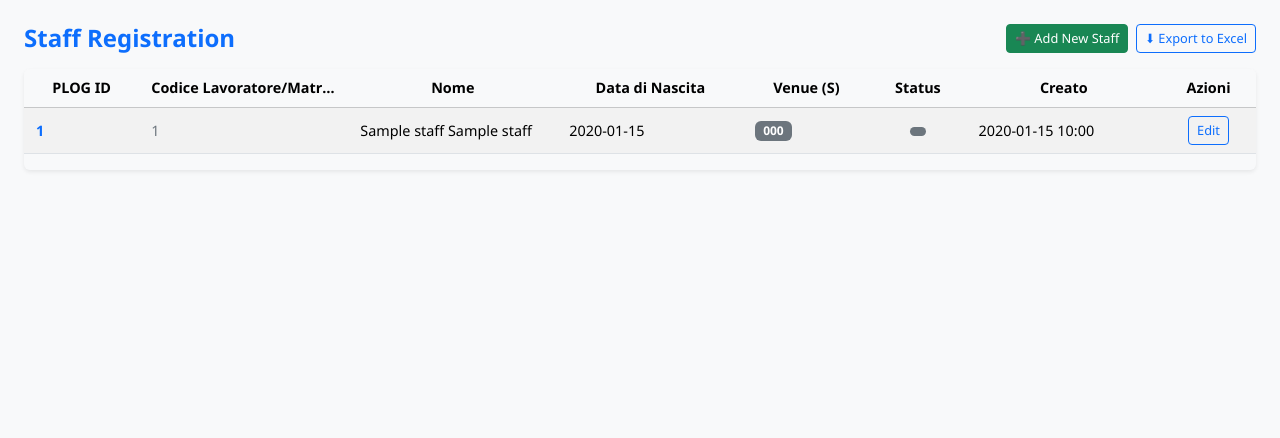
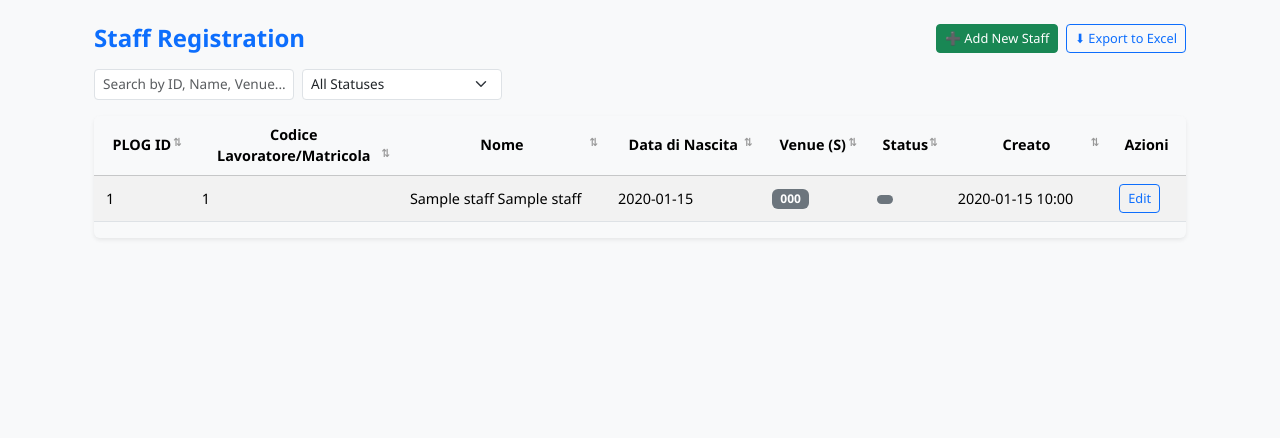
Before and after one commit to Kaleem-mohideen/SEL---Logistics---Supplier-Accreditation, a Django app: template templates/staff/landing.html in a window 1280 px wide. Shown: the part 56-494 px from the top of the page. Run offline with Django 4.2, Linux system fonts and the light colour scheme; the template is opened without the code that fills it: most values are stand-ins (such as "Sample title", 1, 10 or a date in 2020).

Commit message:
sort,search in landing page

```diff
--- a/templates/staff/landing.html
+++ b/templates/staff/landing.html
@@ -4,82 +4,123 @@
 
 {% block extra_css %}
 <style>
-  /* Compact, professional table layout */
+  /* Compact, professional table styling */
   .table {
     font-size: 0.9rem;
-    white-space: nowrap;
+    word-wrap: break-word;
+    white-space: normal;
   }
-  .table th, .table td {
+
+  th, td {
+    max-width: 180px;
+    overflow-wrap: break-word;
+  }
+
+  .table thead th {
+    cursor: pointer;
+    user-select: none;
+    position: relative;
+  }
+
+  .table thead th.sortable::after {
+    content: "⇅";
+    position: absolute;
+    right: 8px;
+    font-size: 0.7rem;
+    color: #999;
+  }
+
+  .table thead th.sorted-asc::after {
+    content: "▲";
+    color: #007bff;
+  }
+
+  .table thead th.sorted-desc::after {
+    content: "▼";
+    color: #007bff;
+  }
+
+  .table td, .table th {
     vertical-align: middle;
     padding: 0.5rem 0.75rem;
   }
+
   .badge {
     font-size: 0.75rem;
   }
+
+  .search-bar {
+    margin-bottom: 1rem;
+    display: flex;
+    flex-wrap: wrap;
+    gap: 0.5rem;
+  }
+
+  .search-bar input,
+  .search-bar select {
+    width: 200px;
+    font-size: 0.85rem;
+  }
+
   .btn-sm {
     padding: 0.25rem 0.5rem;
     font-size: 0.8rem;
-  }
-  .table td.text-nowrap {
-    white-space: nowrap;
-  }
-  /* Fit content neatly */
-  th, td {
-    text-overflow: ellipsis;
-    overflow: hidden;
-    max-width: 150px;
-  }
-  /* Reduce spacing for compact view */
-  .container {
-    max-width: 100%;
   }
 </style>
 {% endblock %}
 
 {% block content %}
 <div class="container mt-4">
+
   <div class="d-flex justify-content-between align-items-center mb-3">
     <h4 class="fw-bold text-primary mb-0">Staff Registration</h4>
     <div class="d-flex gap-2">
-      <a class="btn btn-sm btn-success" href="{% url 'staff:create' %}">
-        ➕ Add New Staff
-      </a>
-      <a href="{% url 'staff:export' %}" class="btn btn-sm btn-outline-primary">
-        ⬇ Export to Excel
-      </a>
+      <a class="btn btn-sm btn-success" href="{% url 'staff:create' %}">➕ Add New Staff</a>
+      <a href="{% url 'staff:export' %}" class="btn btn-sm btn-outline-primary">⬇ Export to Excel</a>
     </div>
+  </div>
+
+  <!-- 🔍 Search and Filter Controls -->
+  <div class="search-bar">
+    <input type="text" id="searchInput" class="form-control form-control-sm" placeholder="Search by ID, Name, Venue...">
+    <select id="statusFilter" class="form-select form-select-sm">
+      <option value="">All Statuses</option>
+      <option value="Non Completo">Non Completo</option>
+      <option value="Completato">Completato</option>
+      <option value="In Review">In Review</option>
+    </select>
   </div>
 
   {% if staff_list %}
   <div class="table-responsive shadow-sm rounded">
-    <table class="table table-hover table-striped align-middle">
+    <table class="table table-hover table-striped align-middle" id="staffTable">
       <thead class="table-light text-center align-middle">
         <tr>
-          <th scope="col">PLOG ID</th>
-          <th scope="col">Codice Lavoratore/Matricola</th>
-          <th scope="col">Nome</th>
-          <th scope="col">Data di Nascita</th>
-          <th scope="col">Venue (S)</th>
-          <th scope="col">Status</th>
-          <th scope="col">Creato</th>
-          <th scope="col">Azioni</th>
+          <th class="sortable">PLOG ID</th>
+          <th class="sortable">Codice Lavoratore/Matricola</th>
+          <th class="sortable">Nome</th>
+          <th class="sortable">Data di Nascita</th>
+          <th class="sortable">Venue (S)</th>
+          <th class="sortable">Status</th>
+          <th class="sortable">Creato</th>
+          <th>Azioni</th>
         </tr>
       </thead>
       <tbody>
         {% for s in staff_list %}
         <tr>
-          <td class="fw-semibold text-primary">{{ s.plog_unique_id }}</td>
-          <td class="text-secondary">{{ s.worker_unique_id|default:"—" }}</td>
-          <td class="text-nowrap">{{ s.document_family_name }} {{ s.document_given_name }}</td>
-          <td class="text-nowrap">{{ s.date_of_birth|date:"Y-m-d" }}</td>
-          <td class="text-nowrap">
+          <td>{{ s.plog_unique_id }}</td>
+          <td>{{ s.worker_unique_id|default:"—" }}</td>
+          <td>{{ s.document_family_name }} {{ s.document_given_name }}</td>
+          <td>{{ s.date_of_birth|date:"Y-m-d" }}</td>
+          <td>
             {% for v in s.venue.all %}
               <span class="badge bg-secondary">{{ v.code }}</span>
             {% empty %}
               <span class="text-muted">—</span>
             {% endfor %}
           </td>
-          <td class="text-center">
+          <td>
             {% if s.status %}
               <span class="badge
                 {% if s.status.status_id == '0' %} bg-warning text-dark
@@ -90,12 +131,10 @@
               </span>
             {% endif %}
           </td>
-          <td class="text-nowrap">{{ s.created_at|date:"Y-m-d H:i" }}</td>
-          <td class="text-center">
+          <td>{{ s.created_at|date:"Y-m-d H:i" }}</td>
+          <td>
             {% if s.status and s.status.status_id != '1' %}
-              <a class="btn btn-sm btn-outline-primary" href="{% url 'staff:edit' s.pk %}">
-                Edit
-              </a>
+              <a class="btn btn-sm btn-outline-primary" href="{% url 'staff:edit' s.pk %}">Edit</a>
             {% else %}
               <button class="btn btn-sm btn-outline-secondary" disabled>Locked</button>
             {% endif %}
@@ -117,20 +156,76 @@
   <nav class="mt-3">
     <ul class="pagination pagination-sm justify-content-center mb-0">
       {% if page_obj.has_previous %}
-        <li class="page-item">
-          <a class="page-link" href="?page={{ page_obj.previous_page_number }}">Previous</a>
-        </li>
+        <li class="page-item"><a class="page-link" href="?page={{ page_obj.previous_page_number }}">Previous</a></li>
       {% endif %}
-      <li class="page-item active">
-        <span class="page-link">{{ page_obj.number }}</span>
-      </li>
+      <li class="page-item active"><span class="page-link">{{ page_obj.number }}</span></li>
       {% if page_obj.has_next %}
-        <li class="page-item">
-          <a class="page-link" href="?page={{ page_obj.next_page_number }}">Next</a>
-        </li>
+        <li class="page-item"><a class="page-link" href="?page={{ page_obj.next_page_number }}">Next</a></li>
       {% endif %}
     </ul>
   </nav>
   {% endif %}
 </div>
 {% endblock %}
+
+{% block extra_js %}
+<script>
+  // 🔹 SORTING
+  document.addEventListener("DOMContentLoaded", function() {
+    const table = document.getElementById("staffTable");
+    const headers = table.querySelectorAll("th.sortable");
+    let currentSort = { index: null, direction: null };
+
+    headers.forEach((header, index) => {
+      header.addEventListener("click", () => {
+        const tbody = table.querySelector("tbody");
+        const rows = Array.from(tbody.querySelectorAll("tr"));
+        const asc = currentSort.index !== index || currentSort.direction !== "asc";
+
+        rows.sort((a, b) => {
+          const aText = a.children[index].innerText.toLowerCase();
+          const bText = b.children[index].innerText.toLowerCase();
+          return asc ? aText.localeCompare(bText) : bText.localeCompare(aText);
+        });
+
+        headers.forEach(h => h.classList.remove("sorted-asc", "sorted-desc"));
+        header.classList.add(asc ? "sorted-asc" : "sorted-desc");
+
+        tbody.innerHTML = "";
+        rows.forEach(row => tbody.appendChild(row));
+
+        currentSort = { index, direction: asc ? "asc" : "desc" };
+      });
+    });
+  });
+
+  // 🔹 SEARCH + FILTER
+  document.addEventListener("DOMContentLoaded", function() {
+    const searchInput = document.getElementById("searchInput");
+    const statusFilter = document.getElementById("statusFilter");
+    const table = document.getElementById("staffTable");
+    const rows = table.querySelectorAll("tbody tr");
+
+    function filterTable() {
+      const searchTerm = searchInput.value.toLowerCase();
+      const statusValue = statusFilter.value.toLowerCase();
+
+      rows.forEach(row => {
+        const text = row.innerText.toLowerCase();
+        const statusText = row.children[5].innerText.toLowerCase();
+        const matchSearch = !searchTerm || text.includes(searchTerm);
+        const matchStatus = !statusValue || statusText.includes(statusValue);
+
+        if (matchSearch && matchStatus) {
+          row.style.display = "";
+        } else {
+          row.style.display = "none";
+        }
+      });
+    }
+
+    searchInput.addEventListener("keyup", filterTable);
+    statusFilter.addEventListener("change", filterTable);
+  });
+</script>
+{% endblock %}
```
